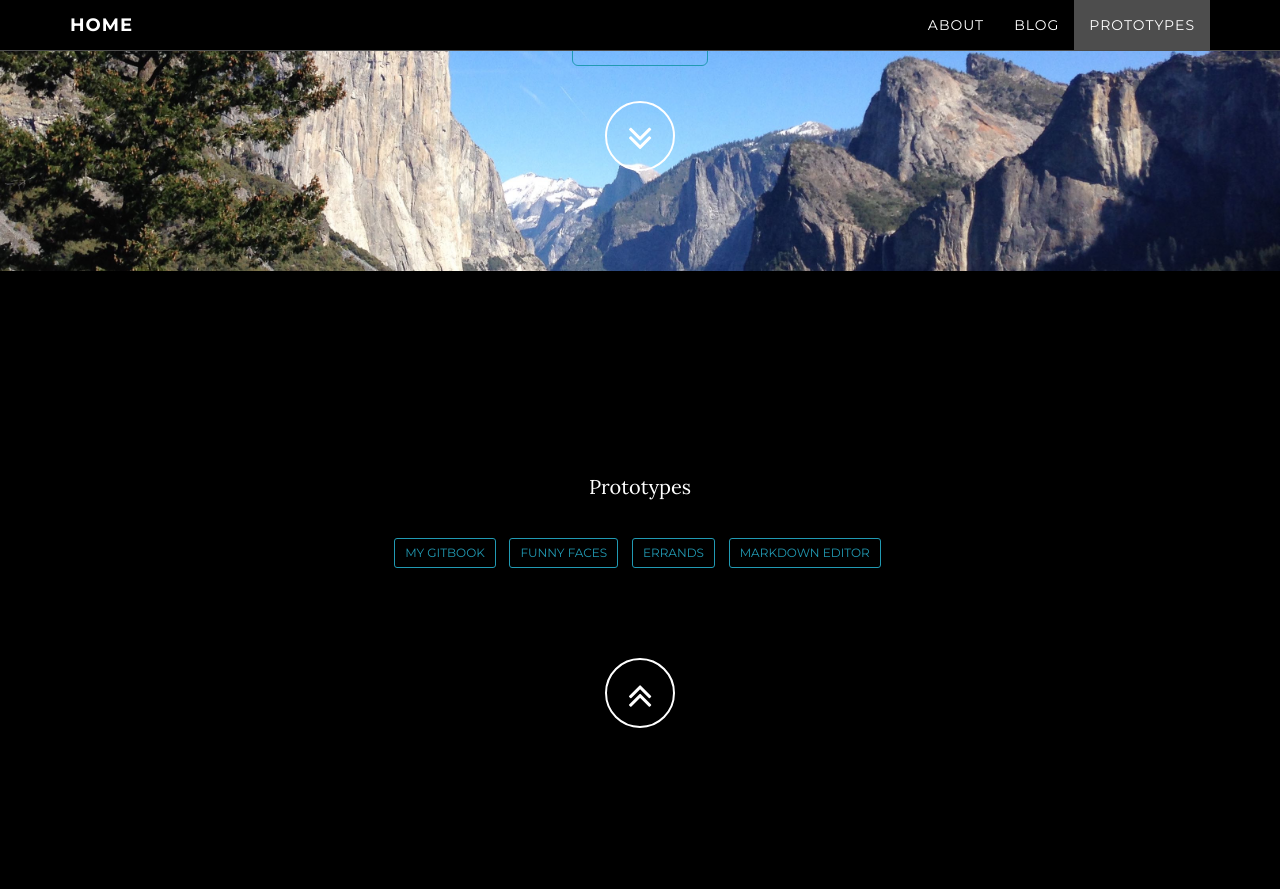
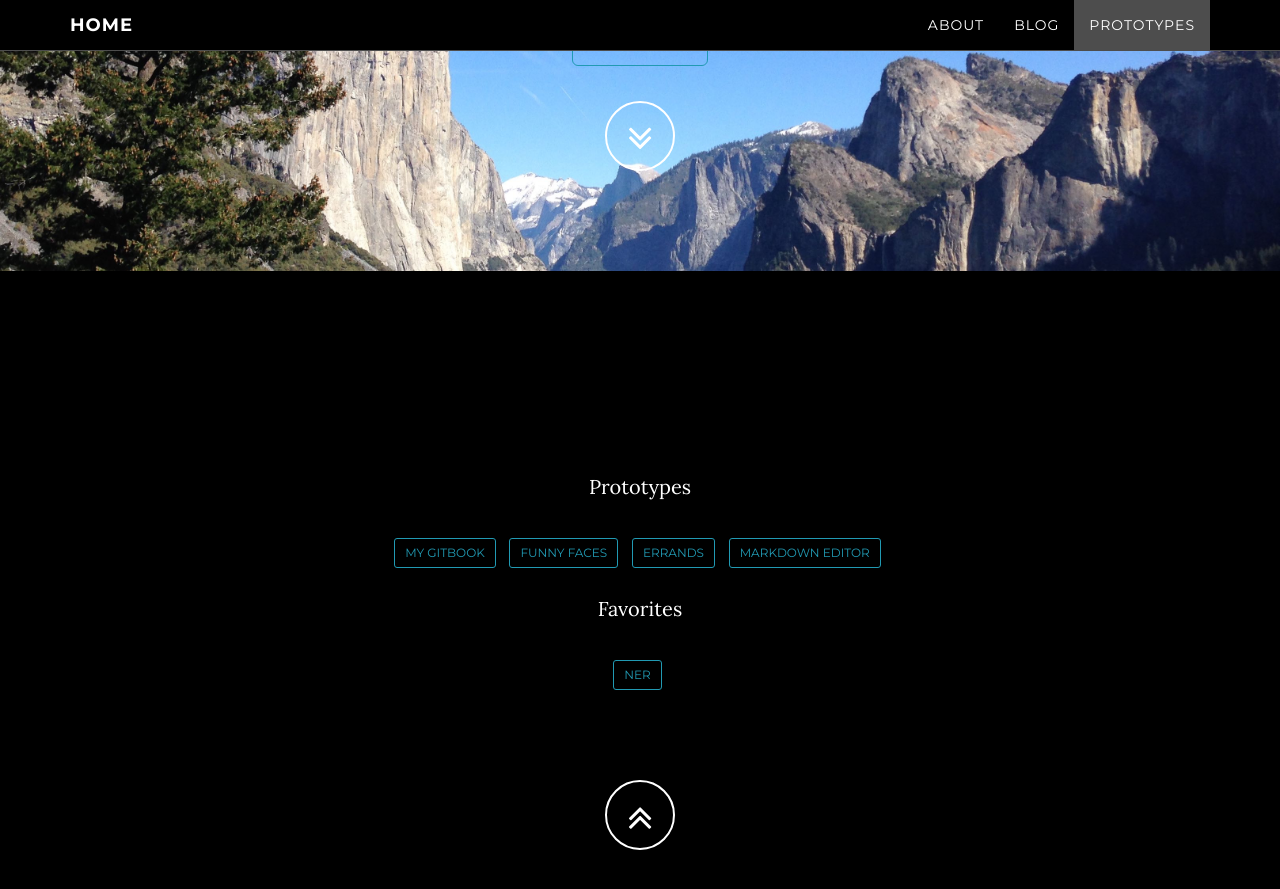
Before and after one commit to fengtingzhang/blog, a Jekyll site: the page built from index.html, in a window 1280 px wide and 900 px high, scrolled down 1658 px. Shown: the top 889 px of the window. Built offline with Jekyll 4.4.1, drawn with Linux system fonts in a browser that asks for light colours; before the commit the page ends 2436 px from its top, so only the background shows below that.

Commit message:
Adding favorites

```diff
--- a/_config.yml
+++ b/_config.yml
@@ -36,6 +36,11 @@ prototypes:
   - title: Markdown Editor
     url: http://development.fengtingzhang-markie.divshot.io/
 
+# Cool things
+favorites:
+  - title: NER
+    url: http://nlp.stanford.edu:8080/ner/
+
 # Build settings
 markdown: kramdown
 permalink: pretty
--- a/_includes/marks.html
+++ b/_includes/marks.html
@@ -12,4 +12,16 @@
                 </ul>
             </div>
         </div>
+        <div class="row">
+            <div class="col-lg-8 col-lg-offset-2">
+                <p>Favorites</p>
+                <ul class="list-inline banner-social-buttons">
+                    {% for favorite in site.favorites %}
+                    <li>
+                        <a href="{{ favorite.url }}" class="btn btn-default btn-sm"> <span class="network-name">{{ favorite.title }}</span></a>
+                    </li>
+                    {% endfor %}
+                </ul>
+            </div>
+        </div>
     </section>
```
